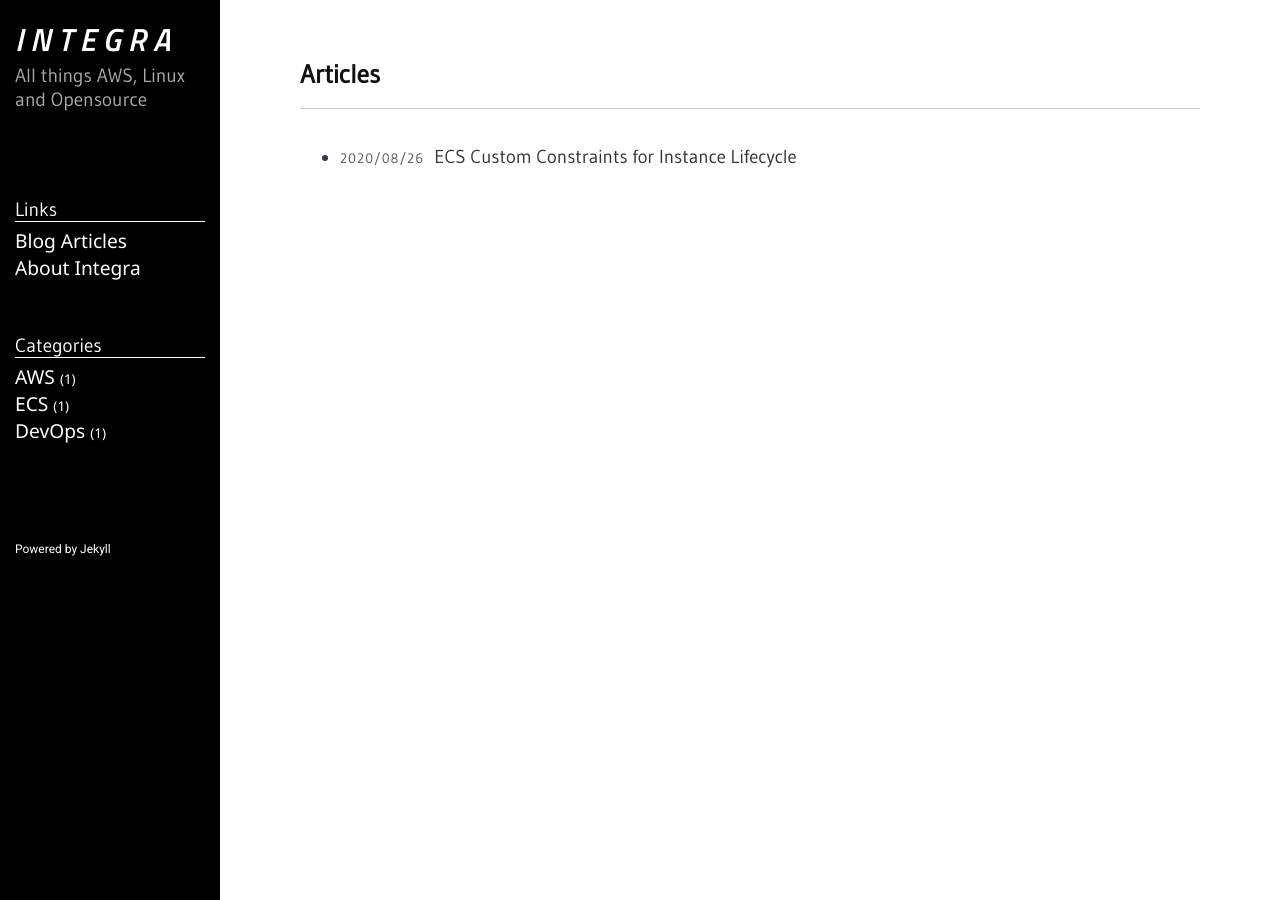
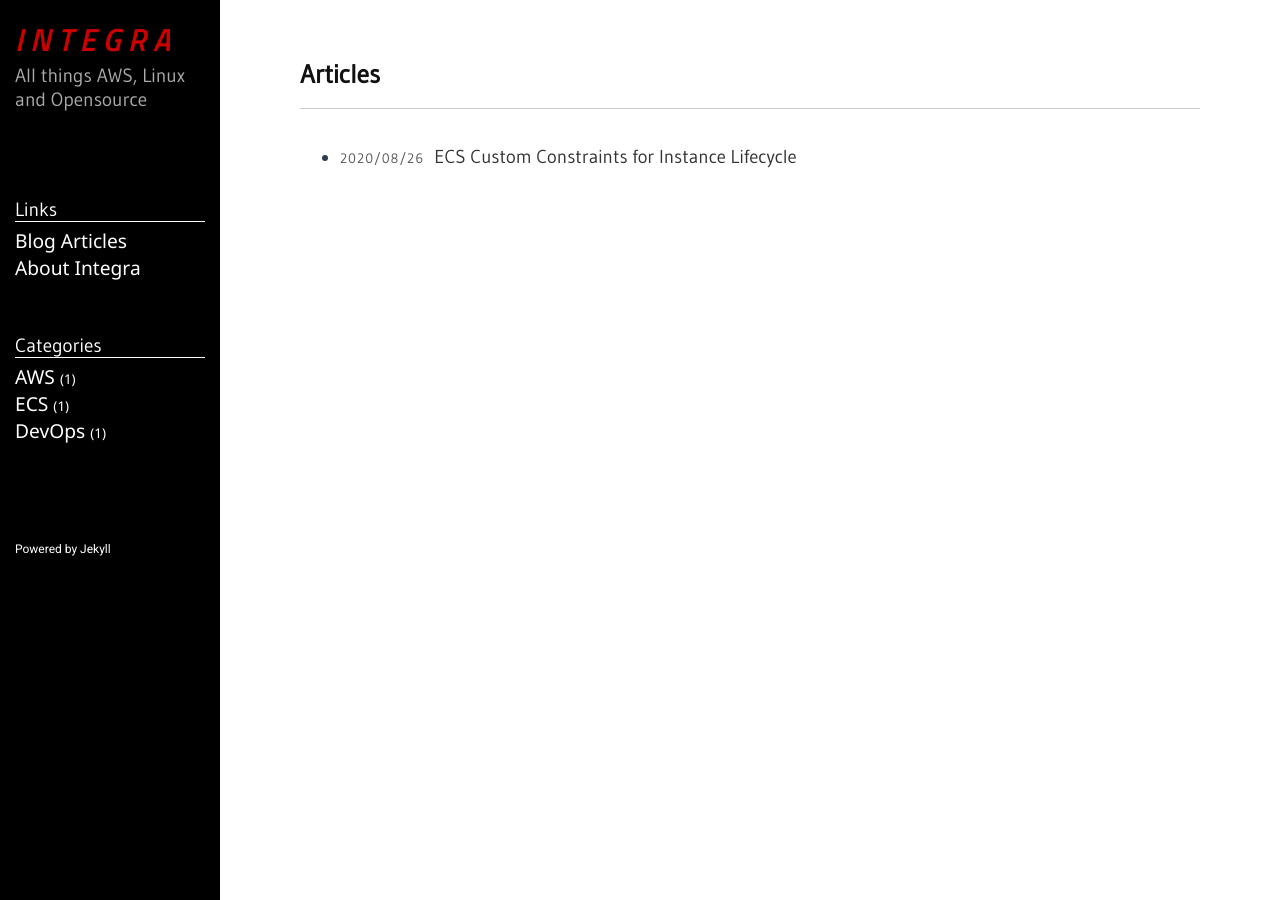
Before and after one commit to integratechfze/integratechfze.github.io, a Jekyll site: the page built from index.md, in a window 1280 px wide. Built offline with Jekyll 4.4.1, drawn with Linux system fonts in a browser that asks for light colours.

Commit message:
rajesh modified hazaqs blog post

```diff
--- a/public/css/style.css
+++ b/public/css/style.css
@@ -118,7 +118,7 @@ code {
 .sidebar-brand > a {
 	font-size: 200%;
 	font-family: 'Titillium Web';
-	color: #fff;
+	color: #CC0000;
 }
 
 .lead {
```
